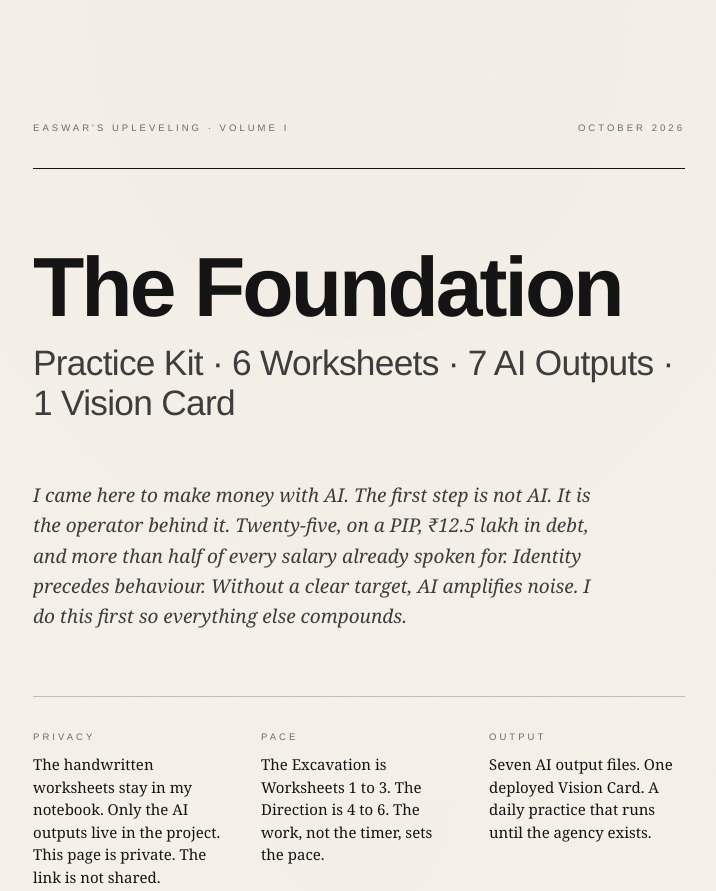
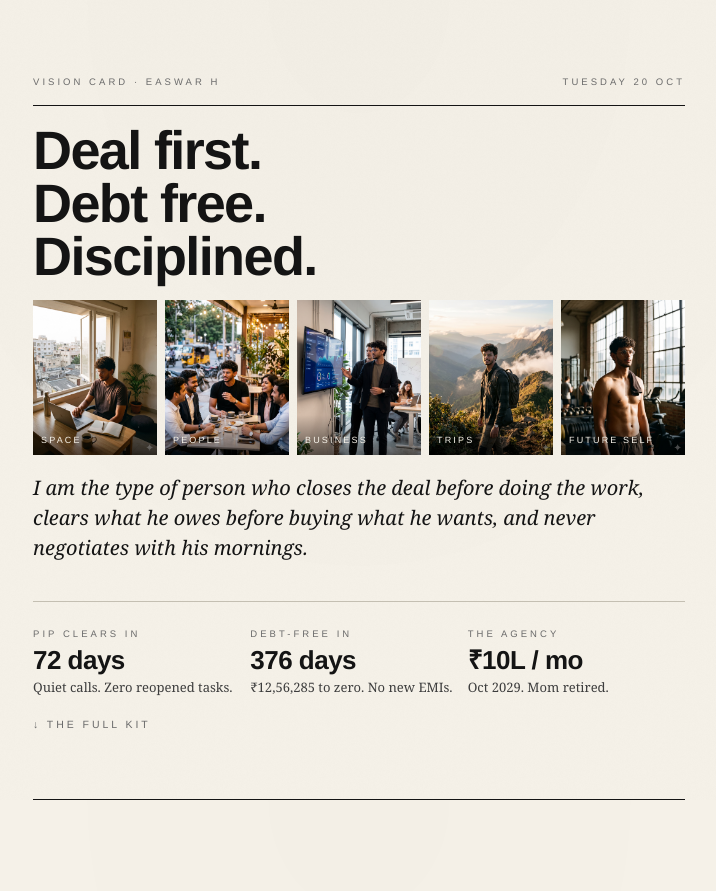
Before and after one commit to easwar16/Easwar-s-vision-board, a plain HTML site: page index.html in a window 1280 px wide. Shown: the top 891 px of the page, without its empty margins (281-997 px from the left). Drawn offline with Linux system fonts and the light colour scheme.

Commit message:
feat: add vision board images and updated practice kit page
Co-Authored-By: Claude Opus 5.5 (1M context) <noreply@anthropic.com>

```diff
--- a/index.html
+++ b/index.html
@@ -138,13 +138,58 @@
   .close-mark { font-size: 10.5px; letter-spacing: 0.32em; text-transform: uppercase; color: var(--ink-3); margin-bottom: 32px; }
   .close-lines p { font-style: italic; font-size: 20px; line-height: 1.7; max-width: 560px; margin: 0 auto 24px; }
   .footer { margin-top: 64px; padding-top: 32px; border-top: 1px solid var(--rule-soft); display: flex; justify-content: space-between; gap: 16px; font-size: 10.5px; letter-spacing: 0.28em; text-transform: uppercase; color: var(--ink-3); }
+
+  /* VISION CARD */
+  .page { padding-top: 40px; }
+  .vcard { min-height: calc(100vh - 40px); min-height: calc(100svh - 40px); display: flex; flex-direction: column; justify-content: center; gap: 18px; padding: 0 0 32px; border-bottom: 1px solid var(--rule); margin-bottom: 72px; }
+  .vc-top { display: flex; justify-content: space-between; gap: 12px; padding-bottom: 14px; border-bottom: 1px solid var(--rule); }
+  .vc-mantra { font-family: 'Helvetica Neue', Helvetica, Arial, sans-serif; font-weight: 700; font-size: clamp(30px, 6.4vw, 54px); line-height: 0.98; letter-spacing: -0.03em; }
+  .vc-mantra span { display: block; }
+  .vc-board { display: grid; grid-template-columns: repeat(5, 1fr); gap: 8px; }
+  .vc-board figure { position: relative; margin: 0; aspect-ratio: 4 / 5; overflow: hidden; background: var(--paper-edge); }
+  .vc-board img { width: 100%; height: 100%; object-fit: cover; display: block; }
+  .vc-board figcaption { position: absolute; left: 0; right: 0; bottom: 0; padding: 18px 8px 7px; font-family: 'Helvetica Neue', Helvetica, Arial, sans-serif; font-size: 9px; letter-spacing: 0.24em; text-transform: uppercase; color: #F6F2E9; background: linear-gradient(transparent, rgba(0,0,0,0.55)); }
+  @media (max-width: 720px) {
+    .vc-board { display: flex; overflow-x: auto; scroll-snap-type: x mandatory; gap: 8px; margin: 0 -20px; padding: 0 20px; scrollbar-width: none; }
+    .vc-board::-webkit-scrollbar { display: none; }
+    .vc-board figure { flex: 0 0 40vw; scroll-snap-align: start; }
+  }
+  .vc-identity { font-style: italic; font-size: clamp(17px, 2.2vw, 20px); line-height: 1.5; color: var(--ink); max-width: 640px; }
+  .vc-stats { display: grid; grid-template-columns: repeat(3, 1fr); border-top: 1px solid var(--rule-soft); }
+  .vc-stats div { padding: 14px 12px 0 0; }
+  .vc-stats .n { font-family: 'Helvetica Neue', Helvetica, Arial, sans-serif; font-weight: 700; font-size: clamp(20px, 3vw, 26px); letter-spacing: -0.02em; display: block; line-height: 1.1; }
+  .vc-stats p { font-size: 13px; line-height: 1.4; color: var(--ink-2); margin: 4px 0 0; }
+  .vc-down { font-family: 'Helvetica Neue', Helvetica, Arial, sans-serif; font-size: 10.5px; letter-spacing: 0.28em; text-transform: uppercase; color: var(--ink-3); text-decoration: none; }
 </style>
 </head>
 <body>
 <div class="page">
 
+  <!-- VISION CARD -->
+  <section class="vcard" id="vision-card">
+    <div class="vc-top">
+      <div class="micro">Vision Card · Easwar H</div>
+      <div class="micro" id="vc-today">Read aloud · 30 seconds</div>
+    </div>
+    <div class="vc-mantra"><span>Deal first.</span><span>Debt free.</span><span>Disciplined.</span></div>
+    <div class="vc-board">
+      <figure><img src="easwar_vision-board-01-space.jpg" alt="Easwar at his desk by a window over Chennai rooftops at sunrise"><figcaption>Space</figcaption></figure>
+      <figure><img src="easwar_vision-board-02-people.jpg" alt="Easwar talking with founders at a Chennai café in the evening"><figcaption>People</figcaption></figure>
+      <figure><img src="easwar_vision-board-03-business.jpg" alt="Easwar presenting an AI dashboard in his agency studio"><figcaption>Business</figcaption></figure>
+      <figure><img src="easwar_vision-board-04-trips.jpg" alt="Easwar with a backpack on a mountain ridge at golden hour"><figcaption>Trips</figcaption></figure>
+      <figure><img src="easwar_vision-board-05-future-self.jpg" alt="Easwar in a gym at sunrise after training, lean with defined abs"><figcaption>Future self</figcaption></figure>
+    </div>
+    <p class="vc-identity">I am the type of person who closes the deal before doing the work, clears what he owes before buying what he wants, and never negotiates with his mornings.</p>
+    <div class="vc-stats">
+      <div><span class="micro">PIP clears in</span><span class="n" id="vc-pip">Dec 2026</span><p>Quiet calls. Zero reopened tasks.</p></div>
+      <div><span class="micro">Debt-free in</span><span class="n" id="vc-debt">Oct 2027</span><p>₹12,56,285 to zero. No new EMIs.</p></div>
+      <div><span class="micro">The agency</span><span class="n">₹10L / mo</span><p>Oct 2029. Mom retired.</p></div>
+    </div>
+    <a class="vc-down" href="#kit">↓ The full kit</a>
+  </section>
+
   <!-- COVER -->
-  <section class="cover">
+  <section class="cover" id="kit">
     <div class="header-line">
       <div class="micro">Easwar's Upleveling · Volume I</div>
       <div class="micro">October 2026</div>
@@ -512,7 +557,7 @@
       <div class="pipe-row"><p><strong>The Excavation.</strong> Worksheets 1, 2, 3 → photograph → transcribe → Pattern Extractor → <code>easwar_pattern-extraction.md</code></p><span class="status">Done</span></div>
       <div class="pipe-row"><p><strong>The Direction.</strong> Worksheets 4, 5 → transcribe → Vision Sharpener → Vision Sentence, Identity Sentence, 5-word mantra → <code>easwar_vision-sentence.md</code></p><span class="status">Done</span></div>
       <div class="pipe-row"><p><strong>Worksheet 6.</strong> Environment audit applied directly. Not processed through AI. Done by Sunday 25 October.</p><span class="status next">This week</span></div>
-      <div class="pipe-row"><p><strong>Freedom Math.</strong> Conversational Q&amp;A → lighthouse number with a WHY for every line, about ₹3.7L a month → <code>easwar_freedom-math.csv</code></p><span class="status">Done</span></div>
+      <div class="pipe-row"><p><strong>Freedom Math.</strong> Conversational Q&amp;A → lighthouse number with a WHY for every line, about ₹4.2L a month → <code>easwar_freedom-math.csv</code></p><span class="status">Done</span></div>
       <div class="pipe-row"><p><strong>Quit-Your-Job Math.</strong> Do I actually need the job, and how do I make it sustainable while I build → exit floor of ₹2L a month and five conditions → <code>easwar_quit-job-math.csv</code></p><span class="status">Done</span></div>
       <div class="pipe-row"><p><strong>Vision Card v1.</strong> All outputs → HTML → deployed to Vercel → <code>easwar_vision-card-url.txt</code></p><span class="status">Live</span></div>
       <div class="pipe-row"><p><strong>Vision Board.</strong> Vision Sentence + Vision Map → 5 image prompts → generate in Higgsfield → <code>easwar_vision-board-0N-[type].jpg</code> → Vision Card v2 with images</p><span class="status next">Next</span></div>
@@ -583,5 +628,15 @@
   </div>
 
 </div>
+<script>
+  (function () {
+    var now = new Date();
+    function days(to) { return Math.ceil((to - now) / 86400000); }
+    var pip = days(new Date(2026, 11, 31)), debt = days(new Date(2027, 9, 31));
+    if (pip > 0) document.getElementById('vc-pip').textContent = pip + ' days';
+    if (debt > 0) document.getElementById('vc-debt').textContent = debt + ' days';
+    document.getElementById('vc-today').textContent = now.toLocaleDateString('en-IN', { weekday: 'long', day: 'numeric', month: 'short' });
+  })();
+</script>
 </body>
 </html>
```
Also changed, not shown: easwar_vision-board-01-space.jpg (added), easwar_vision-board-02-people.jpg (added), easwar_vision-board-03-business.jpg (added), easwar_vision-board-04-trips.jpg (added), easwar_vision-board-05-future-self.jpg (added).
